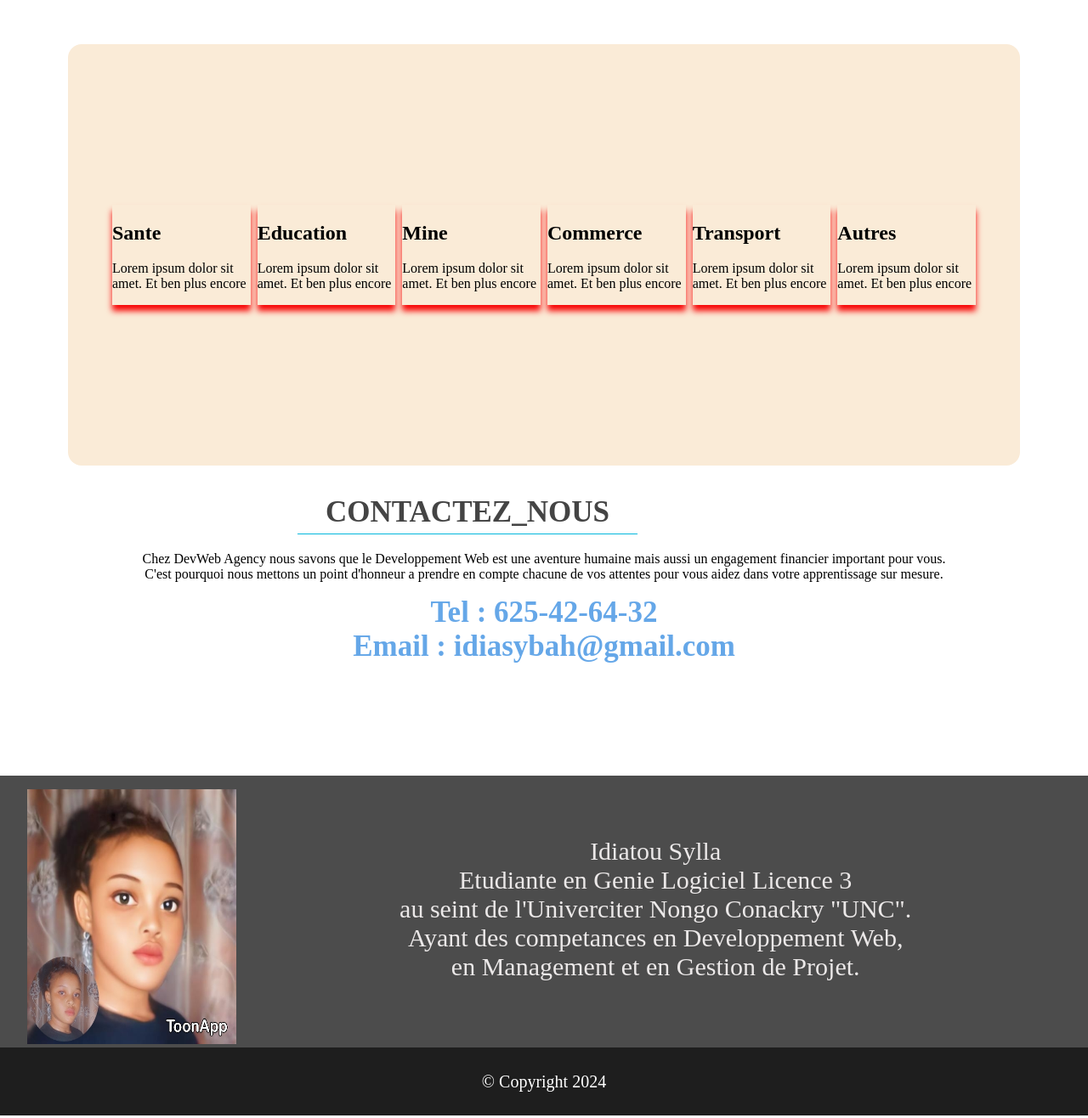
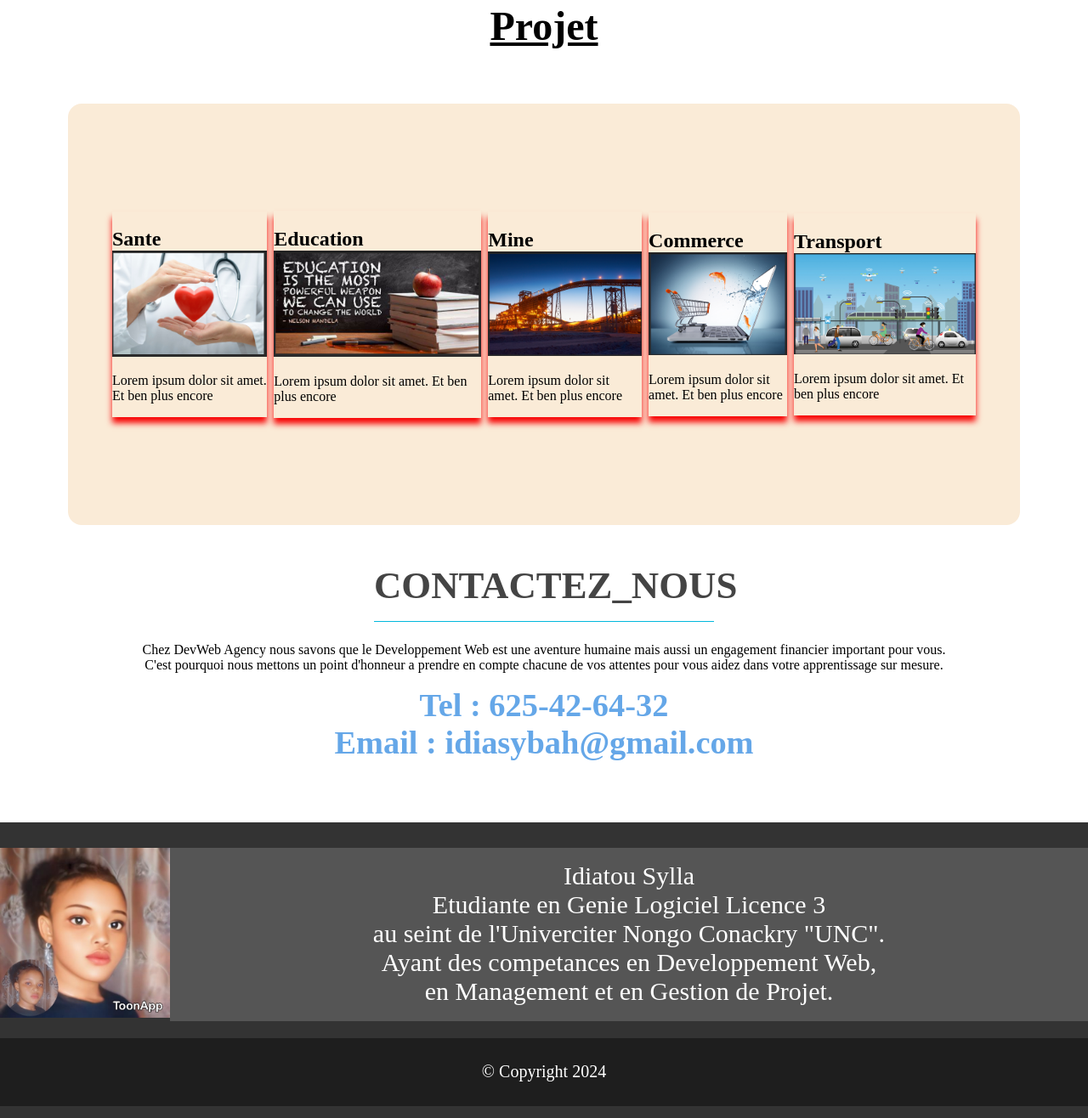
Before and after one commit to IdiatouSylla/tp2---Copie, a plain HTML site: page index.html in a window 1280 px wide. Shown: the part 1482-2798 px from the top of the page at 85% size. Drawn offline with nearby package versions, Linux system fonts and the light colour scheme.

Commit message:
modification globale.

```diff
--- a/index.html
+++ b/index.html
@@ -13,7 +13,7 @@
             <img class="rounded-circle" src="images/16.jpg" alt="">
         </div>
         <ul class=" lien flex-row text-white">
-            <li class=" aceuil mx-md "><a href="index.html">Acceuilj</a></li>
+            <li class=" aceuil mx-md "><a href="index.html">Acceuil</a></li>
             <li class="mx-md menu">
                 <span>Expertise</span>
                 <div class="menu-container">
@@ -58,7 +58,7 @@
                     </ul>
                  </div>
             </li>
-            <li class="mx-md">Contact</li>
+            <li class="mx-md"><a href="#Contact">Contact</a></li>
         </ul>
         <div class="login rounded-circle"></div>
         <div class="nav-bar" class="rounded-circle">
@@ -69,7 +69,7 @@
                     <div class="menu-container">
                        <ul class="flex-col space-around wh-100">
                             <li class="menu-item">
-                                <a href="#expertise">Developpement Web</a>
+                                <a href="#expertise">Developpement Web<img</a>
                             </li>
                             <li class="menu-item">
                                 <a href="#expertise">Developpement Mobile</a>
@@ -133,7 +133,7 @@
         <h1>Expertise</h1>
   <section class="Projets">
         <div  class="exper-interne">
-            <h2>Developpement Web</h2>
+            <h2>Developpement Web<img src="C2.jpg"></h2>
             <div class="competances" id="">
                 <div class="div-lien">
                     <h3></h3>
@@ -144,7 +144,7 @@
         </div>
 
         <div class="exper-interne">
-            <h2>Developpement Mobile</h2>
+            <h2>Developpement Mobile<img src="C3.jpg"></h2>
             <div class="competances" id="">
                 <div class="div-lien">
                     <h3></h3>
@@ -156,7 +156,7 @@
 
         <div class="exper-interne">
 
-            <h2>DevOps</h2>
+            <h2>DevOps<img src="C6.jpg"></h2>
             <div class="competances" id="">
                 <div class="div-lien">
                     <h3></h3>
@@ -168,7 +168,7 @@
         </div>
 
         <div class="exper-interne">
-            <h2>Etude & Analyse</h2>
+            <h2>Etude & Analyse<img src="C8.jpg"></h2>
             <div class="competances" id="">
                 <div class="div-lien">
                     <h3></h3>
@@ -180,18 +180,7 @@
         </div>
 
         <div class="exper-interne">
-            <h2>Assurance Qualite</h2>
-            <div class="competances" id="">
-                <div class="div-lien">
-                    <h3></h3>
-                    <p>Lorem ipsum dolor sit amet.
-                        Et ben plus encore</p>
-                </div>
-            </div>
-        </div>
-
-        <div class="exper-interne">
-            <h2>Autres</h2>
+            <h2>Assurance Qualite<img src="C9.jpg"></h2>
             <div class="competances" id="">
                 <div class="div-lien">
                     <h3></h3>
@@ -207,7 +196,7 @@
         <h1>Projet</h1>
         <section class="Expertise">
             <div class="exper-interne">
-                <h2>Sante</h2>
+                <h2>Sante<img src="C5.jpg"></h2>
                 <div class="competances" id="">
                     <div class="div-lien">
                         <h3></h3>
@@ -218,7 +207,7 @@
             </div>
 
             <div class="exper-interne">
-                <h2>Education</h2>
+                <h2>Education<img src="C10.jpg"></h2>
                 <div class="competances" id="">
                     <div class="div-lien">
                         <h3></h3>
@@ -229,7 +218,7 @@
             </div>
 
             <div class="exper-interne">
-                <h2>Mine</h2>
+                <h2>Mine<img src="C11.jpg"></h2>
                 <div class="competances" id="">
                     <div class="div-lien">
                         <h3></h3>
@@ -240,7 +229,7 @@
             </div>
 
             <div class="exper-interne">
-                <h2>Commerce</h2>
+                <h2>Commerce<img src="R.jpeg"></h2>
                 <div class="competances" id="">
                     <div class="div-lien">
                         <h3></h3>
@@ -251,18 +240,7 @@
             </div>
 
             <div class="exper-interne">
-                <h2>Transport</h2>
-                <div class="competances" id="">
-                    <div class="div-lien">
-                        <h3></h3>
-                        <p>Lorem ipsum dolor sit amet.
-                            Et ben plus encore</p>
-                    </div>
-                </div>
-            </div>
-
-            <div class="exper-interne">
-                <h2>Autres</h2>
+                <h2>Transport<img src="R (1).jpeg"></h2>
                 <div class="competances" id="">
                     <div class="div-lien">
                         <h3></h3>
@@ -273,7 +251,7 @@
             </div>
         </section>
         </div>
-        <div>
+    <div>
         <section id="Contact">
             <div class="wrapper">
                <h3>Contactez_nous</h3>
--- a/styles/style.css
+++ b/styles/style.css
@@ -15,11 +15,21 @@ header{
     box-shadow: 15px 5px 5px 5px #00000050;
 }
 .container{
-    background-image: url('../images/17.jpg');
+    background-image: url('../C1.jpg');
     background-repeat: no-repeat;
     background-size: cover;
     height: 100vh;
     width: 100vw;
+}
+#expertise h1{
+    text-align: center;
+    margin-top: 35px;
+    text-decoration:underline;
+}
+#projet h1{
+    text-align: center;
+    margin-top: 35px;
+    text-decoration:underline;
 }
 footer{
     height: 60px;
@@ -44,39 +54,53 @@ footer{
     font-size: 1.25rem;
 }
 
-.div-img {
-    width: 20%;
-    height: fit-content;
+footer {
+    background-color: #333;
+    color: #fff;
+    padding: 30px 0;
+    text-align: center;
 }
 
-.div-img > img{
-    width: 100%;
-    height: 300px;
-    display: inline-block;
-    margin: 1rem 0 0 2rem;
+#footer p {
+    margin: 0;
+    font-size: 16px;
 }
 
-.div-infoCadre{
-    display: inline-block;
-    background-color: inherit;
-    width: 80%;
-    height: 200px;
-    margin: 1rem 0 0 1rem;
-    padding: 1rem;
-    color: rgb(235, 232, 232);
+#footer a {
+    color: #fff;
+    text-decoration: none;
 }
 
-.div-info{
-    /*border: 2px solid blue;*/
-    font-size: 1.5em;
-    text-align: left;
-    /*padding: 1rem 0 0 1rem;*/
-    text-align: center;
-    margin-top: 40px;
-
+.conteneurFooter {
+    display: flex;
+    flex-wrap: wrap;
+    justify-content: space-around;
 }
 
+.div-img {
+    flex: 0 0 auto; /* empêche le redimensionnement des images */
+    margin-bottom: 20px;
+}
 
+.div-img > img {
+    width: 100%;
+    max-width: 200px;
+    height: auto;
+}
+
+.div-infoCadre {
+    flex: 1 1 300px; /* permet au cadre d'information de se redimensionner */
+    background-color: #555;
+    color: #fff;
+    padding: 1rem;
+    margin-bottom: 20px;
+    box-sizing: border-box;
+}
+
+.div-info {
+    font-size: 16px;
+    text-align: center;
+}
 .Expertise, .Projets{
     background-color: antiquewhite;
     display: flex;
@@ -92,26 +116,34 @@ footer{
     margin: 0.25rem;
 
 }
-#Contact{
+.exper-interne h2 img {
+    max-width: 100%;
+    height: auto;
+    display: block;
+    margin: auto; /
+}
+#Contact {
     text-align: center;
-    margin-bottom: 100px;
+    margin-bottom: 5vh;
+}
 
+#Contact h3 {
+    width: 80%;
+    max-width: 400px;
+    text-transform: uppercase;
+    margin-bottom: 3vh;
+    font-size: 3.5vw;
+    color: #444;
+    border-bottom: 1.5px solid #02b8dd;
+    padding-bottom: 2vh;
+    margin-left: auto;
+    margin-right: auto;
 }
-#Contact h3{
-    width: 400px;
-    text-transform: uppercase;
-    margin-bottom: 20px;
-    font-size: 35px;
-    color: #444;
-    border-bottom: 1.5px solid #02b8dd; padding-bottom: 5px;
-    margin-left: 350px;
 
-}
-#Contact .info{
-    font-weight: bold ;
-    font-weight: bold ;
+#Contact .info {
+    font-weight: bold;
     color: rgb(101, 167, 232);
-    font-size:35px;
+    font-size: 3vw;
 }
 
 .div-info {
@@ -303,7 +335,15 @@ ul {
     color: white;
 }
 
-@media screen and (max-width: 680px) {
+@media screen and (max-width: 768px) {
+    /* Styles pour les écrans de petite taille */
+    .Expertise, .Projets {
+        flex-direction: column;
+        align-items: center;
+        height: auto;
+        marin: 2rem 0;
+    }
+
     p {
         color: steelblue;
         background-color: black;
@@ -326,16 +366,6 @@ ul {
         display: flex;
         flex-direction: column;
 
-    }
-
-    .conteneurFooter{
-        display: flex;
-        flex-direction: column;
-
-    }
-    .div-img{
-        margin: 1rem 0 0 2rem;
-        width: 50%;
     }
 
     .lien {
@@ -383,6 +413,40 @@ ul {
         width: 100px;
         padding-bottom: 3rem;
         margin:auto 100px;
-
     }
 }
+@media screen and (max-width: 768px) {
+    #Contact h3 {
+        font-size: 6vw;
+    }
+
+    #Contact .info {
+        font-size: 5vw;
+    }
+}
+
+@media screen and (max-width: 480px) {
+    #Contact h3 {
+        font-size: 8vw;
+    }
+
+    #Contact .info {
+        font-size: 7vw;
+    }
+
+}
+@media screen and (max-width: 768px) {
+    .div-infoCadre {
+        flex-basis: 100%; /* Permet à chaque élément d'occuper toute la largeur */
+    }
+
+    .div-img {
+        margin: 0 auto 20px auto;
+    }
+}
+
+@media screen and (max-width: 480px) {
+    .div-img > img {
+        max-width: 150px;
+    }
+}
```
Also changed, not shown: C10.jpg (added), C11.jpg (added), C2.jpg (added), C3.jpg (added), C5.jpg (added), C6.jpg (added), C8.jpg (added), C9.jpg (added), R (1).jpeg (added), R.jpeg (added), 1 other file.
